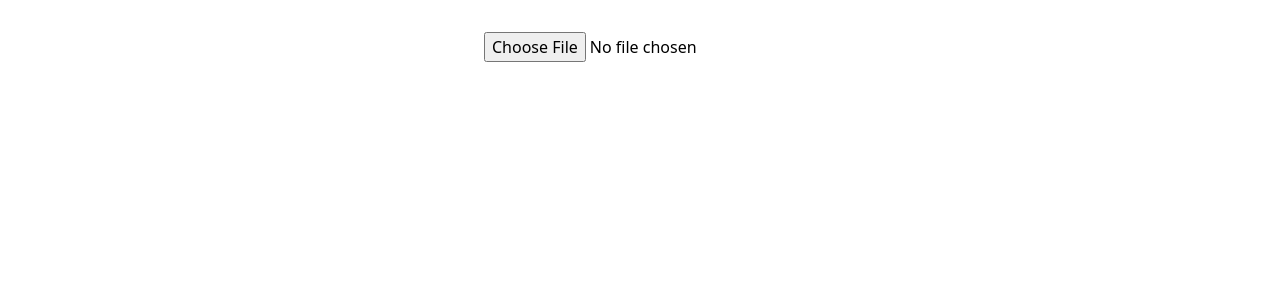
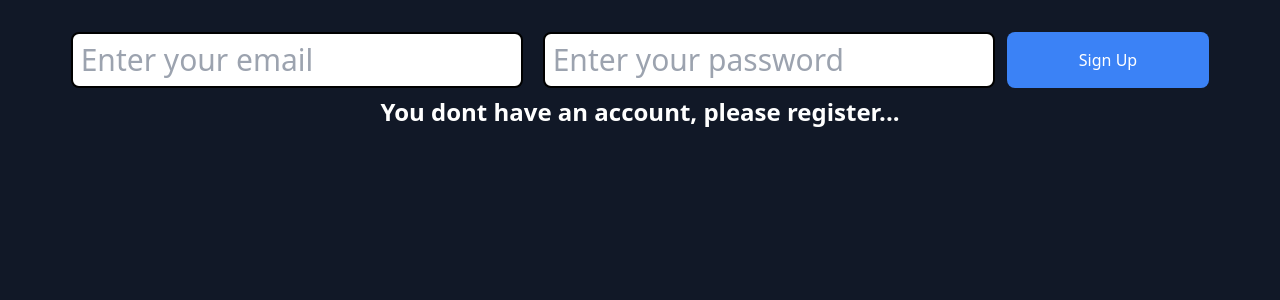
Before and after one commit to gopallchoudhary/React-30-days, a React (Vite) app: page / in a window 1280 px wide. Shown: the top 300 px of the page. Built offline with nearby package versions, Linux system fonts and the light colour scheme.

Commit message:
added day-12

```diff
--- a/index.html
+++ b/index.html
@@ -8,7 +8,7 @@
   <title>Vite + React</title>
 </head>
 
-<body>
+<body class="bg-gray-900">
   <div id="root"></div>
   <script type="module" src="/src/main.jsx"></script>
 </body>
--- /dev/null
+++ b/src/Twelve.jsx
@@ -0,0 +1,49 @@
+import React, { useState } from "react";
+import "./App.css";
+
+function Twelve() {
+  const [email, setEmail] = useState("");
+  const [password, setPassword] = useState("");
+  const [isRegistered, setIsRegistered] = useState(false);
+  console.log(isRegistered);
+  return (
+    <>
+      <div className="flex items-center justify-center">
+        <form className="text-3xl">
+          <input
+            type="email"
+            placeholder="Enter your email"
+            value={email}
+            onChange={(e) => setEmail(e.target.value)}
+            className="border-2 border-black p-2 rounded-lg"
+          />
+          <input
+            type="password"
+            placeholder="Enter your password"
+            value={password}
+            onChange={(e) => setPassword(e.target.value)}
+            className="border-2 border-black ml-5 p-2 rounded-lg"
+          />
+        </form>
+        <button
+          onClick={() => setIsRegistered(!isRegistered)}
+          className="bg-blue-500 p-4 w-1/6 rounded-lg cursor-pointer text-white hover:shadow-2xl ml-3"
+        >
+          {isRegistered ? "Login" : "Sign Up"}
+        </button>
+      </div>
+      <p className="p-2 text-2xl font-semibold text-white">
+        {isRegistered ? (
+          <p>
+            <span className="text-blue-700">Login</span>, you already have an
+            account
+          </p>
+        ) : (
+          "You dont have an account, please register..."
+        )}
+      </p>
+    </>
+  );
+}
+
+export default Twelve;
--- a/src/main.jsx
+++ b/src/main.jsx
@@ -13,6 +13,7 @@ import Eight from "./Eight.jsx";
 import Nine from "./Nine.jsx";
 import Ten from "./Ten.jsx";
 import Eleven from "./Eleven.jsx";
+import Twelve from "./Twelve.jsx";
 
 createRoot(document.getElementById("root")).render(
   <>
@@ -27,6 +28,7 @@ createRoot(document.getElementById("root")).render(
     {/* <Eight/> */}
     {/* <Nine/> */}
     {/* <Ten/> */}
-    <Eleven />
+    {/* <Eleven /> */}
+    <Twelve/>
   </>
 );
```
